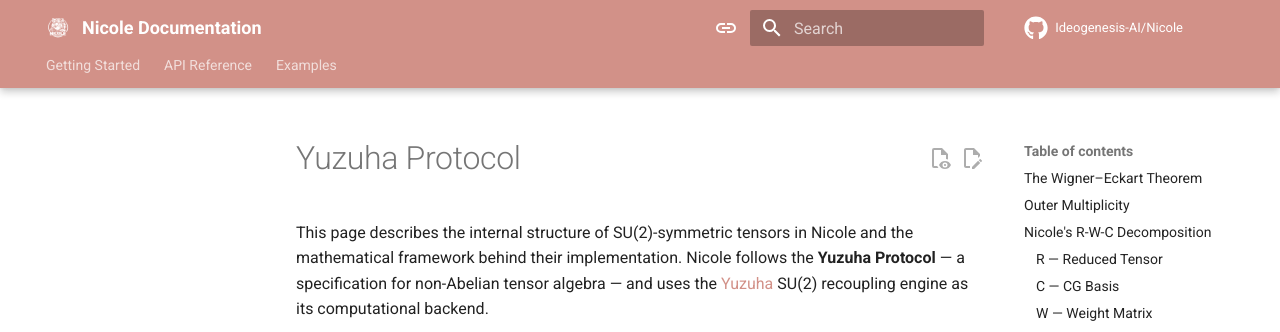
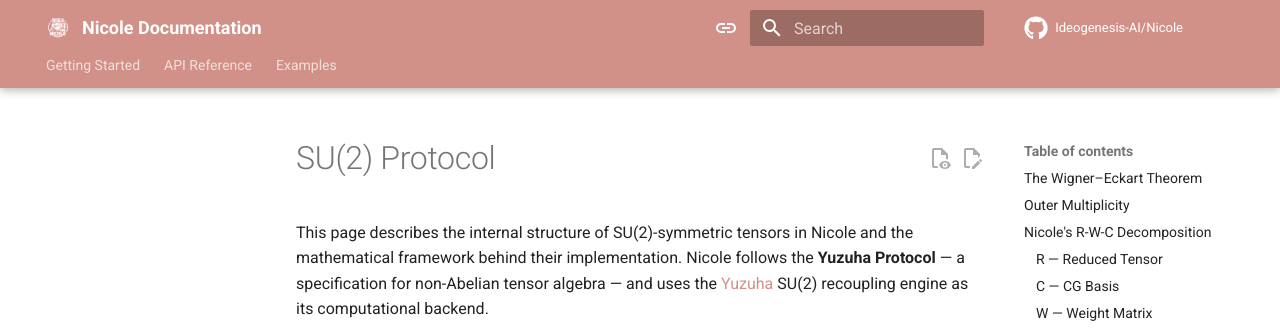
Before and after one commit to Ideogenesis-AI/Nicole, an MkDocs documentation site: the page built from docs/getting-started/yuzuha-protocol.md, in a window 1280 px wide and 900 px high. Shown: the top 332 px of the window. Built offline with MkDocs 1.6.1 and Material for MkDocs 9.7.7, drawn with Linux system fonts in a browser that asks for light colours; comment, search, counter and statistics services are not loaded; the version menu is left out.

Commit message:
Rename Yuzuha Protocol documentation to SU(2) Protocol to reflect updated terminology and clarify the focus on SU(2)-symmetric tensors in Nicole.

```diff
--- a/docs/getting-started/yuzuha-protocol.md
+++ b/docs/getting-started/yuzuha-protocol.md
@@ -1,4 +1,4 @@
-# Yuzuha Protocol
+# SU(2) Protocol
 
 This page describes the internal structure of SU(2)-symmetric tensors in Nicole and the mathematical framework behind their implementation. Nicole follows the **Yuzuha Protocol** — a specification for non-Abelian tensor algebra — and uses the [Yuzuha](https://ideogenesis-ai.github.io/Yuzuha/) SU(2) recoupling engine as its computational backend.
 
```
